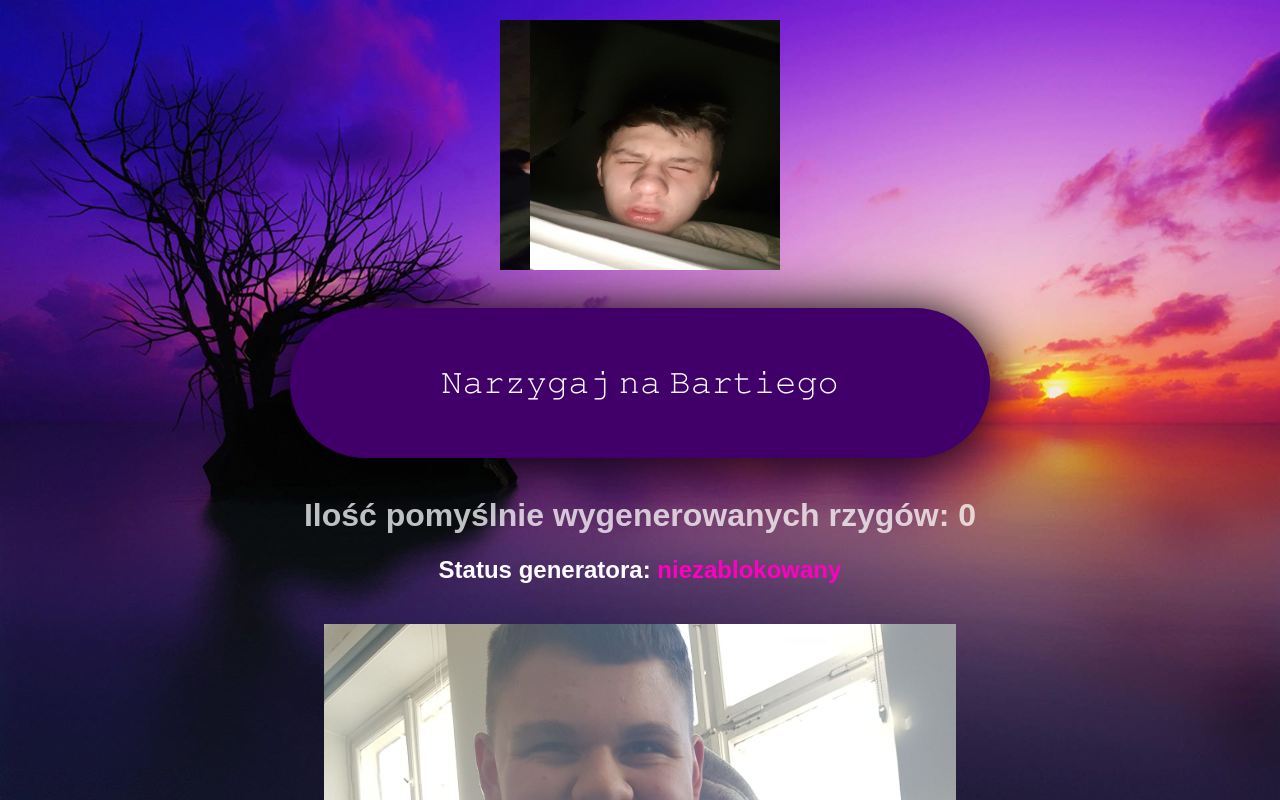
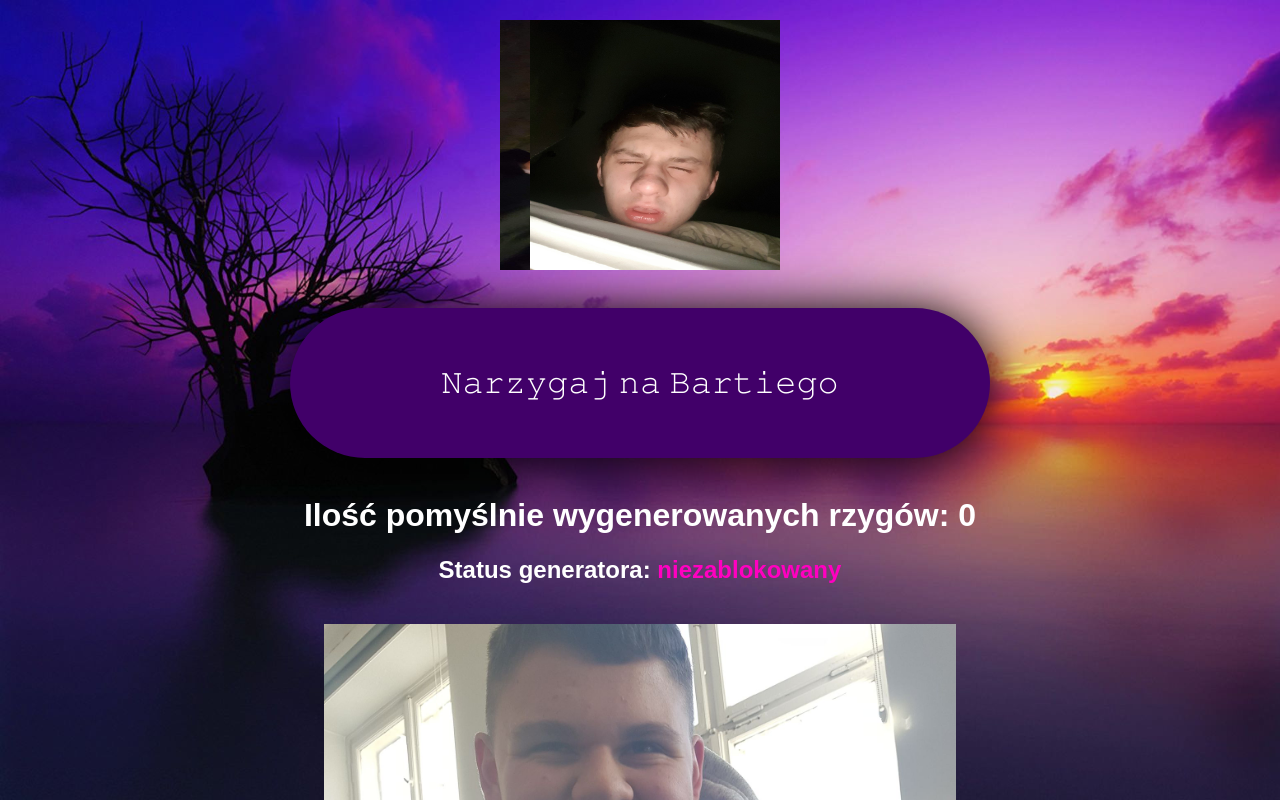
Before and after one commit to Intacty/gigadobre, a plain HTML site: page index.html in a window 1280 px wide. Shown: the top 800 px of the page. Drawn offline with Linux system fonts and the light colour scheme.

Commit message:
Update index.html

```diff
--- a/index.html
+++ b/index.html
@@ -1,7 +1,7 @@
 <head><meta http-equiv="Content-Type" content="text/html; charset=UTF-8">
 	<style>
 		* {
-			color: rgba(255, 255, 255, 0.74);
+			color: #fff;
 			font-family: Arial, Helvetica, sans-serif;
 		}
 		body {
@@ -122,4 +122,5 @@ document.addEventListener('mcdBridgeReady', () => {
 	<img src="gibis.jpg" alt="barti" class="center">
 	<img src="barti1.jpg" alt="barti1" class="top">
 	<img src="barti2.jpg" alt="barti1" class="top2">
+
 </body>
```
